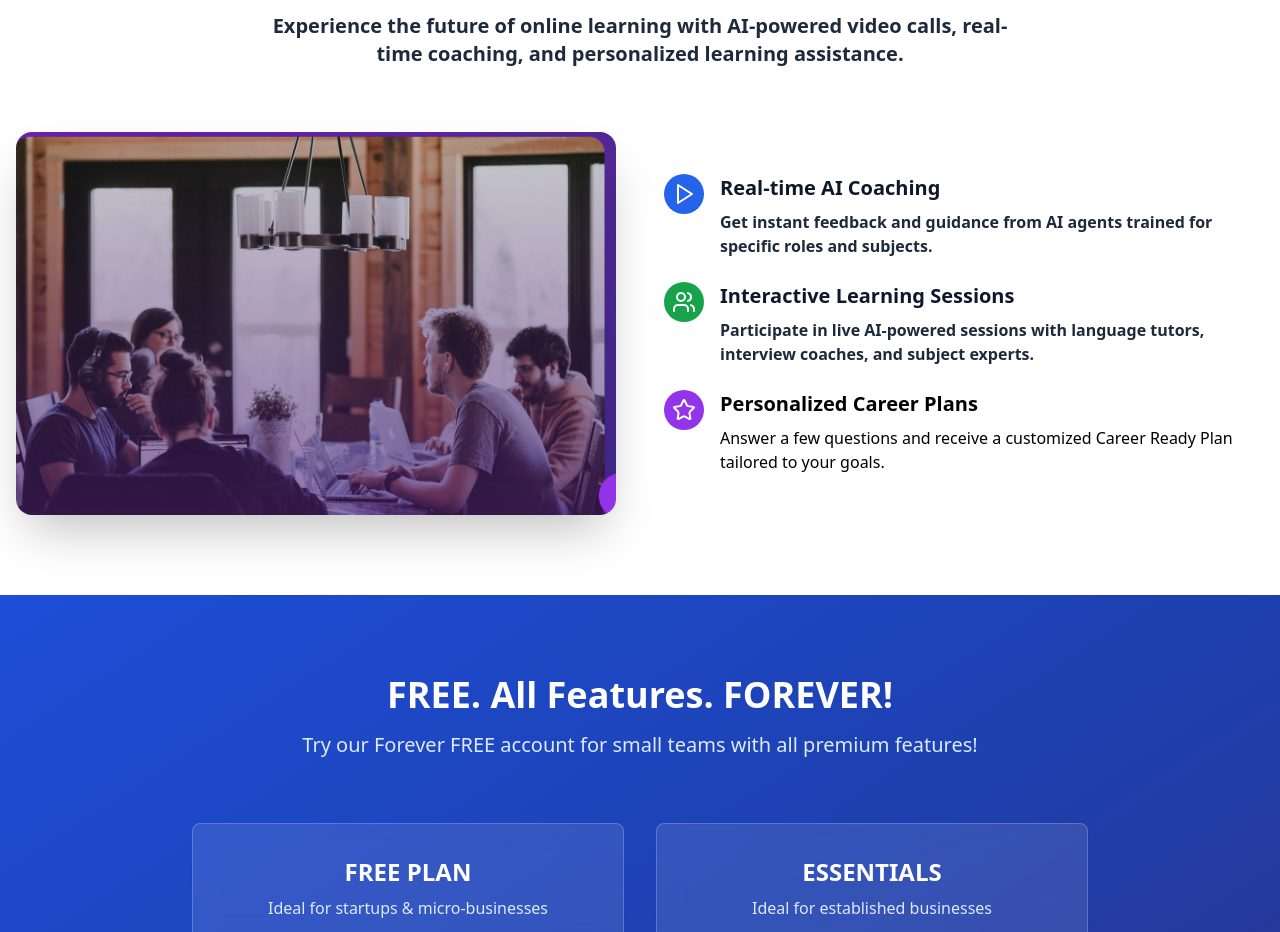
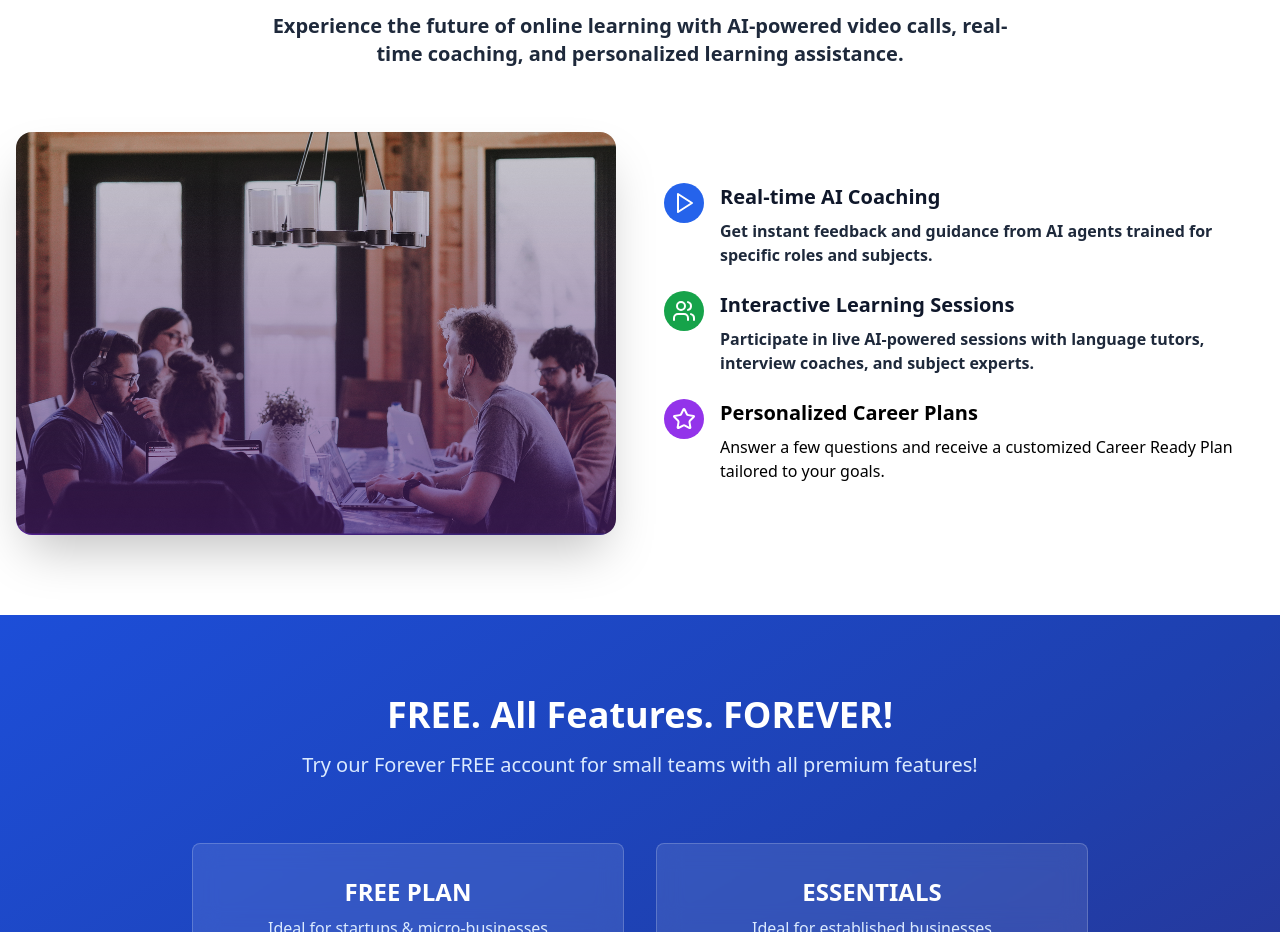
Before and after one commit to FrankAsanteVanLaarhoven/OponMeta-LMS, a React (Vite) app: page / in a window 1280 px wide. Shown: the part 9206-10138 px from the top of the page. Built offline with nearby package versions, Linux system fonts and the light colour scheme.

Commit message:
Add image hover effect
Implement hover effect for the specified image.

```diff
--- a/src/pages/Index.tsx
+++ b/src/pages/Index.tsx
@@ -430,9 +430,9 @@ const Index = () => {
           <div className="grid md:grid-cols-2 gap-12 items-center">
             <div>
               <img
-                src="/lovable-uploads/11270d30-1131-42d8-8edf-2499c8ed8041.png"
+                src="/lovable-uploads/d99ab232-3a11-4b33-9acd-e42a3d898a3e.png"
                 alt="Collaborative Learning Environment"
-                className="w-full rounded-2xl shadow-2xl transition-all duration-300 hover:scale-105 hover:shadow-3xl hover:brightness-110 cursor-pointer transform hover:-translate-y-2"
+                className="w-full rounded-2xl shadow-2xl transition-all duration-500 hover:scale-110 hover:shadow-4xl hover:brightness-110 cursor-pointer transform hover:-translate-y-4 hover:rotate-1 hover:z-10 relative"
               />
             </div>
             <div className="space-y-6">
```
Also changed, not shown: public/lovable-uploads/d99ab232-3a11-4b33-9acd-e42a3d898a3e.png (added).
